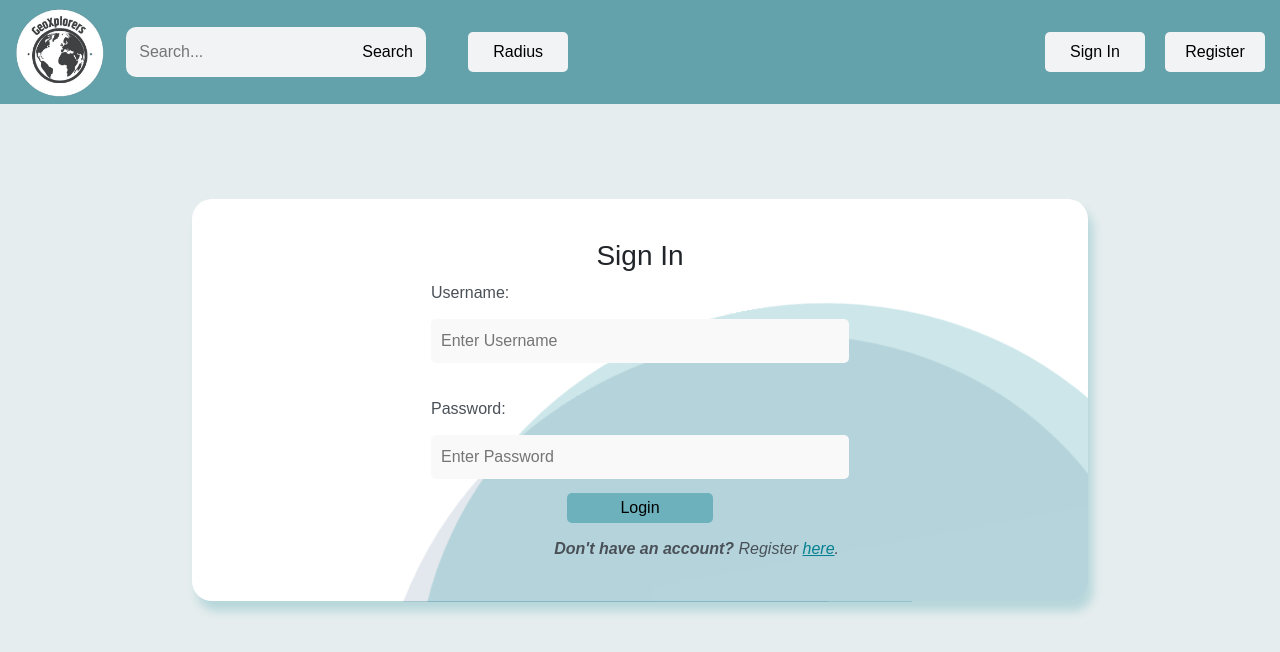
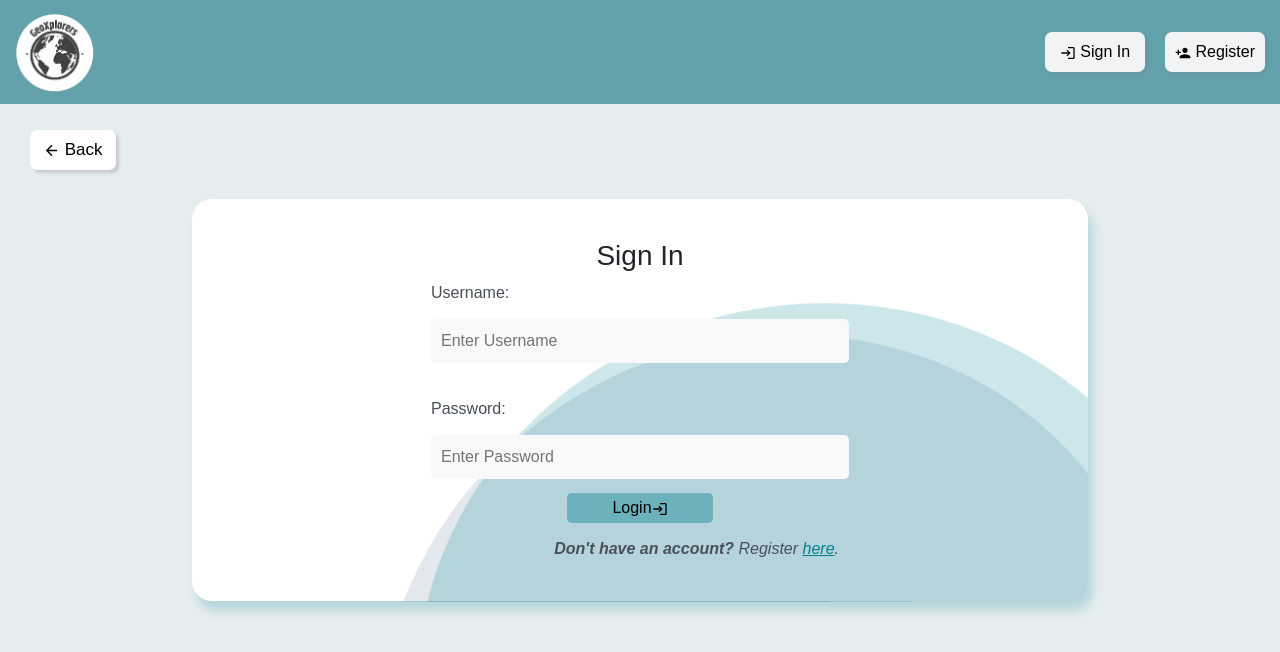
Before and after one commit to NikPnevmatikos/Geo-Xplorers, a React (Create React App) app in the folder frontend/: page /login in a window 1280 px wide. Shown: the top 652 px of the page. Built offline with nearby package versions, Linux system fonts and the light colour scheme; the HTML template or start-up script is replaced by a standard one.

Commit message:
Back Button + Added more items on the navbar

```diff
--- a/frontend/package.json
+++ b/frontend/package.json
@@ -15,6 +15,7 @@
     "react-bootstrap": "^2.7.4",
     "react-bootstrap-validation": "^0.1.11",
     "react-dom": "^18.2.0",
+    "react-icons": "^4.10.1",
     "react-router-bootstrap": "^0.26.2",
     "react-router-dom": "^6.14.0",
     "react-scripts": "5.0.1",
--- a/frontend/src/Components/Header.js
+++ b/frontend/src/Components/Header.js
@@ -10,7 +10,8 @@
 import { Router, Routes, Route, useLocation } from 'react-router-dom';
 import LoginScreen from '../Screens/LoginScreen.js';
 import { UserContext } from '../App.js';
-
+import {  MdManageAccounts, MdFilterAlt, MdOutlineWifiTethering, MdSearch,
+          MdAccountCircle, MdLogin, MdPersonAdd, MdOutlineSaveAlt, MdLogout } from 'react-icons/md';
 
 function Header() {
   const [searchTerm, setSearchTerm, onSearch] = useState('');
@@ -42,10 +43,11 @@
     <div>
       <nav className={location.pathname === '/' ? 'navbar-home': 'navbar-other'}>
         <div className="nav-left">
-          <LinkContainer style={{width:"12%", height:"12%", cursor : 'pointer'}} to="/">
+          <LinkContainer style={{width:"80px", height:"80px", cursor : 'pointer'}} to="/">
             <img style={{width:"20px", height:"20px"}} src="/geoxplorers_logo.png" alt="logo"/>
           </LinkContainer>
-          <form className= "search-bar" onSubmit={handleFormSubmit}>
+          {/* <div style={{zIndex: location.pathname !== '/' && 0}}> */}
+            <form className= "search-bar" style={{zIndex: location.pathname !== '/' && -999, opacity: location.pathname !== '/' && 0 }} onSubmit={handleFormSubmit}>
               <input
                 className="search-input"
                 type="text"
@@ -53,16 +55,29 @@
                 value={searchTerm}
                 onChange={handleInputChange}
               />
-            <button className="search-button" type="submit">Search</button>
+              <button className="search-button" type="submit">
+                <MdSearch/> Search
+              </button>
             </form>
-          <ul className="navbar-nav">
+            <ul className="navbar-nav" style={{zIndex: location.pathname !== '/' && -999, opacity: location.pathname !== '/' && 0 }}>
               <li className="nav-item">
                 <a className="nav-link" href="">
-                Radius
+                  <MdOutlineWifiTethering/> Radius
                 </a>
               </li>
+              <li className="nav-item" style={{width: "90px"}}>
+                <a className="nav-link" href="">
+                  <MdFilterAlt/> Filter
+                </a>
+              </li>
+              <li className="nav-item" style={{width: "130px"}}>
+                <a className="nav-link" href="">
+                  <MdOutlineSaveAlt/> Save Search
+                </a>
+              </li>
+            </ul>
+          {/* </div> */}
 
-          </ul>
         </div>
 
 
@@ -71,14 +86,15 @@
           {user ?
             <ul className="navbar-nav">
               {user.is_staff &&
-                <li className="nav-item" style={{width: "130px"}}>
+                <li className="nav-item" style={{width: "135px"}}>
                   <a className="nav-link" href="/admin_page/">
-                    Admin's Page
+                  <MdManageAccounts/> Admin's Page
                   </a>
                 </li>
               }
 
-              <li className={`nav-item dropdown ${isDropdownOpen ? 'show' : ''}`}>
+              <li className={`nav-item dropdown ${isDropdownOpen ? 'show' : ''}`}
+                  style={{width: "110px"}}>
                 <a
                   className="nav-link dropdown-toggle"
                   href="#"
@@ -89,10 +105,10 @@
                 </a>
                 <div className={`dropdown-menu ${isDropdownOpen ? 'show' : ''}`}>
                   <a className="dropdown-item">
-                    Profile
+                    <MdAccountCircle/> Profile
                   </a>
                   <a className="dropdown-item" onClick={logout}>
-                    Logout
+                    <MdLogout/> Logout
                   </a>
                 </div>
               </li>
@@ -100,10 +116,14 @@
           :
             <ul className="navbar-nav">
               <li className="nav-item">
-                <a className="nav-link" href="/login/">Sign In</a>
+                <a className="nav-link" href="/login/">
+                  <MdLogin/> Sign In
+                </a>
               </li>
               <li className="nav-item">
-                <a className="nav-link" href="/register/">Register</a>
+                <a className="nav-link" href="/register/">
+                   <MdPersonAdd/> Register
+                </a>
               </li>
             </ul>
           }
--- a/frontend/src/Screens/LoginScreen.js
+++ b/frontend/src/Screens/LoginScreen.js
@@ -6,6 +6,7 @@
 import axios from 'axios';
 import { UserContext } from '../App';
 import { useNavigate } from 'react-router-dom';
+import { MdLogin, MdArrowBack } from 'react-icons/md'
 
 // // Create a new context for authentication
 // const AuthContext = React.createContext();
@@ -58,9 +59,17 @@
     }
   }
 
+  const handleBack = () => {
+    navigate(-1);
+  }
+
   return (
     <div>
       <Container className="login-container">
+
+      <button className="back-button" onClick={handleBack}>
+        <MdArrowBack /> Back
+      </button>
         <form className="login" onSubmit={(e) => login(e)}>
           <h3>Sign In</h3>
           <div className="login-content">
@@ -75,7 +84,9 @@
               type="password"
               placeholder="Enter Password"
               onChange={(e) => setPassword(e.target.value)}/>
-            <button type='submit'>Login</button>
+            <button type='submit'>
+              <span style={{display: "inline-flex", alignItems: "center"}}>Login <MdLogin style={{marginTop: "2px"}}/></span>
+            </button>
             <p className="bottom-text"><em><strong>Don't have an account?</strong> Register <a href="/register">here</a>.</em></p>
           </div>
         </form>
--- a/frontend/src/Screens/RegisterScreen.js
+++ b/frontend/src/Screens/RegisterScreen.js
@@ -6,7 +6,7 @@
 import axios from 'axios';
 import { UserContext } from '../App';
 import { useNavigate } from 'react-router-dom';
-
+import { MdArrowBack } from 'react-icons/md';
 // // Create a new context for authentication
 // const AuthContext = React.createContext();
 
@@ -65,9 +65,17 @@
     }
   }
 
+  const handleBack = () => {
+    navigate(-1);
+  }
+
   return (
     <div>
         <Container className="login-container" style={{paddingBottom: "950px"}}>
+
+        <button className="back-button" onClick={handleBack}>
+          <MdArrowBack /> Back
+        </button>
         {/* the className type is login because it's similar to the login one */}
         <form className="login"
             style={{top: "500px"}}
--- a/frontend/src/Styles/Admin.css
+++ b/frontend/src/Styles/Admin.css
@@ -65,3 +65,30 @@
 .admin-button-cancel:hover {
     background-color: rgba(102, 127, 130, 0.6);
 }
+
+
+.back-button {
+    position: absolute;
+    margin-top: 120px;
+    margin-left: 20px;
+    top: 10px;
+    left: 10px;
+
+    border-radius: 7px;
+    height: 40px;
+    /* width: 150px; */
+    padding-left: 13px;
+    padding-right: 13px;
+
+    justify-content: center;
+    background-color: white;
+    box-shadow: 3px 3px 3px rgba(129, 129, 129, 0.3);
+    border-style: hidden ;
+
+    font-size: 17px;
+    font-weight: normal;
+    line-height: 2;
+    /* width: max-content; */
+    /* font-family: Roboto; */
+    /* color: black;   */
+}
--- a/frontend/src/Styles/Header.css
+++ b/frontend/src/Styles/Header.css
@@ -48,14 +48,16 @@
 }
 
 .search-bar {
-  display: flex;
+  display: inline-flex;
   justify-content: flex-start;
   align-items: center;
   max-width: 400px;
   margin: 3%;
+  margin-right: 0%;
   padding: 5px;
   background-color: #f1f3f4;
   border-radius: 10px;
+  box-shadow: 3px 3px 3px rgba(129, 129, 129, 0.2);
 }
 
 .search-input {
@@ -67,6 +69,8 @@
 }
 
 .search-button {
+  width: max-content;
+  display: inline;
   border: none;
   background: none;
   cursor: pointer;
@@ -85,7 +89,7 @@
 .nav-item {
   /* position: fixed;
   justify-self: first baseline; */
-  border-radius: 5px;
+  border-radius: 7px;
   height: 40px;
   width: 100px;
   /* width: calc(fit-content + 10px); */
@@ -93,6 +97,7 @@
   justify-content: center;
   background-color: #f1f3f4;
   margin-left: 20px;
+  box-shadow: 3px 3px 3px rgba(129, 129, 129, 0.2);
 }
 
 .nav-link {
@@ -115,12 +120,13 @@
   height: fit-content;
   min-width: 100px;
   padding: 5px 0;
+  width: 110px;
   /* margin: 0; */
   font-size: 14px;
   text-align: left;
   background-color: #f1f3f4;
   /* border: 1px solid #ccc; */
-  border-radius: 4px;
+  border-radius: 7px;
   box-shadow: 0 2px 5px rgba(0, 0, 0, 0.15);
   transform: translateY(54%);
   /* transform: translateX(50%); */
--- a/frontend/src/Styles/Login.css
+++ b/frontend/src/Styles/Login.css
@@ -109,3 +109,29 @@
 .login-content > p > em > a {
     color: rgba(2, 128, 144, 1);
 }
+
+.back-button {
+    position: absolute;
+    margin-top: 110px;
+    margin-left: 20px;
+    top: 10px;
+    left: 10px;
+
+    border-radius: 7px;
+    height: 40px;
+    /* width: 150px; */
+    padding-left: 13px;
+    padding-right: 13px;
+
+    justify-content: center;
+    background-color: white;
+    box-shadow: 3px 3px 3px rgba(129, 129, 129, 0.3);
+    border-style: hidden ;
+
+    font-size: 17px;
+    font-weight: normal;
+    line-height: 2;
+    /* width: max-content; */
+    /* font-family: Roboto; */
+    /* color: black;   */
+}
```
Also changed, not shown: frontend/src/Screens/AdminsPage.js (+9 -1 lines), 1 other file (tests, documents, lock files or other folders). Lines whose indentation alone changed are shown as unchanged.
